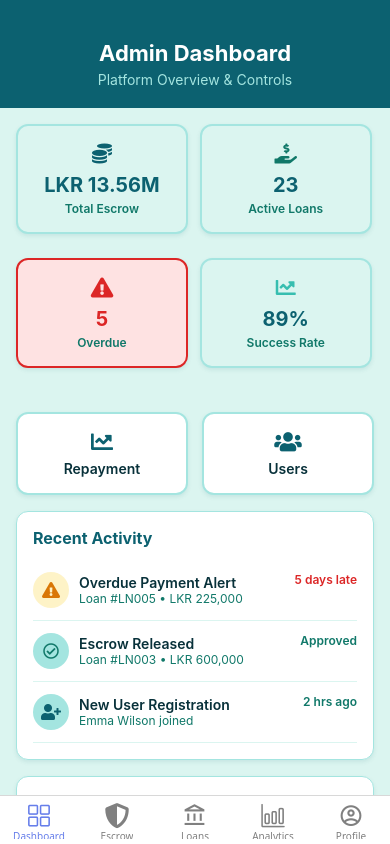
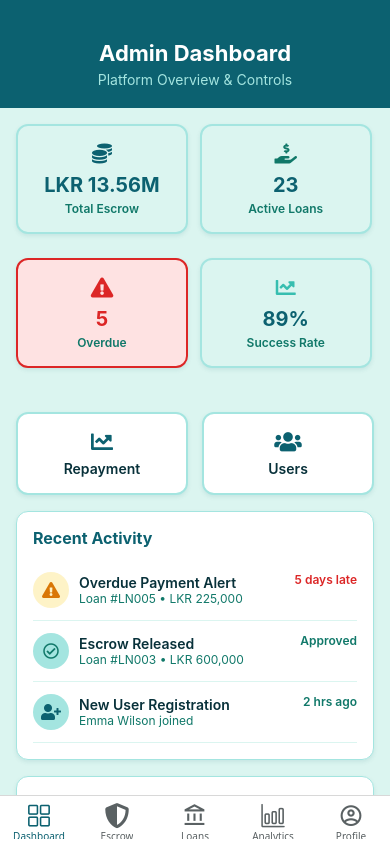
Before and after one commit to madubashinii/QuickRupi, a React Native app: screen /AdminHome in a window 390 px wide. Built offline with nearby package versions, Linux system fonts and the light colour scheme.

Commit message:
styles : refactor admin bottom Nav styles

```diff
--- a/navigation/admin/AdminBottomNav.js
+++ b/navigation/admin/AdminBottomNav.js
@@ -28,8 +28,8 @@ export default function AdminBottomNav() {
                     if (route.name === "Profile")
                         return <MaterialCommunityIcons name="account-circle-outline" size={size} color={color} />;
                 },
-                tabBarActiveTintColor: "#667eea",
-                tabBarInactiveTintColor: "gray",
+                tabBarActiveTintColor: "#0C6170",
+                tabBarInactiveTintColor: "#5a6163ff",
             })}
         >
             <Tab.Screen name="Dashboard" component={DashboardStack} />
```
